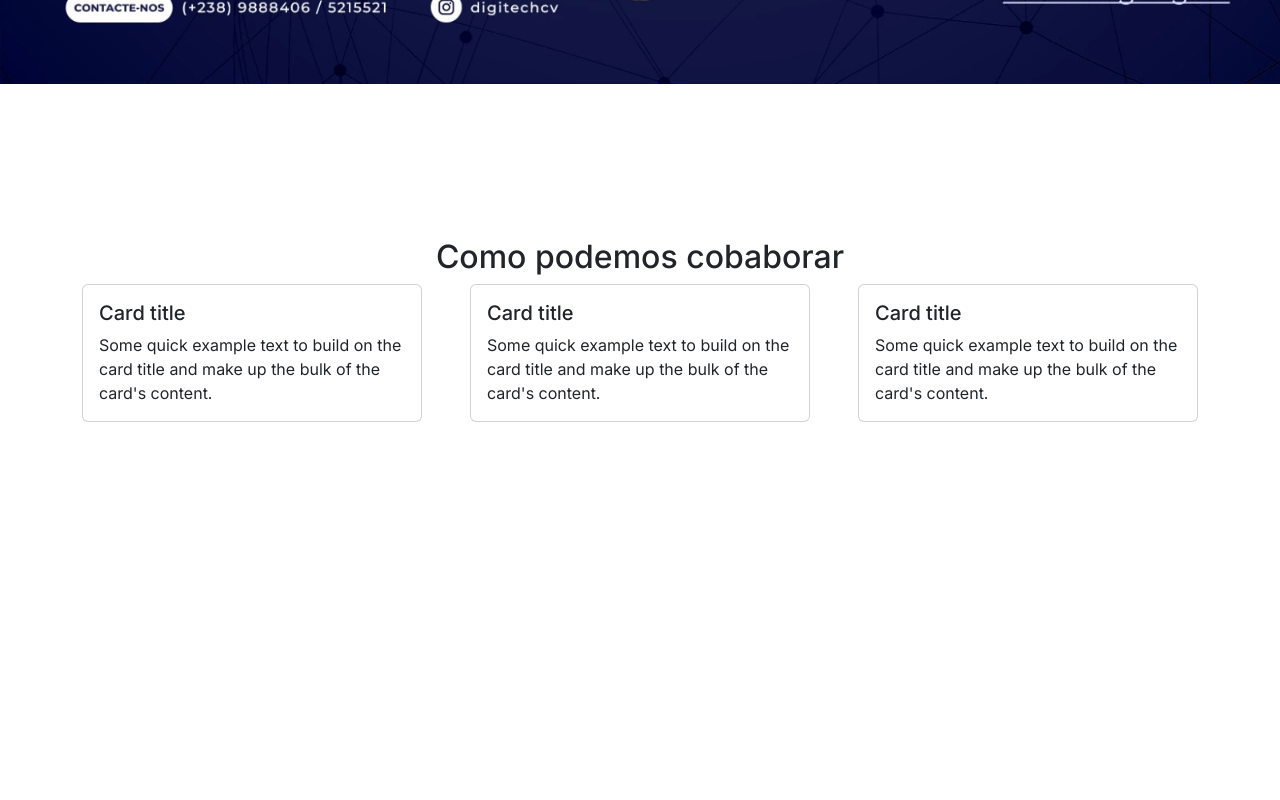
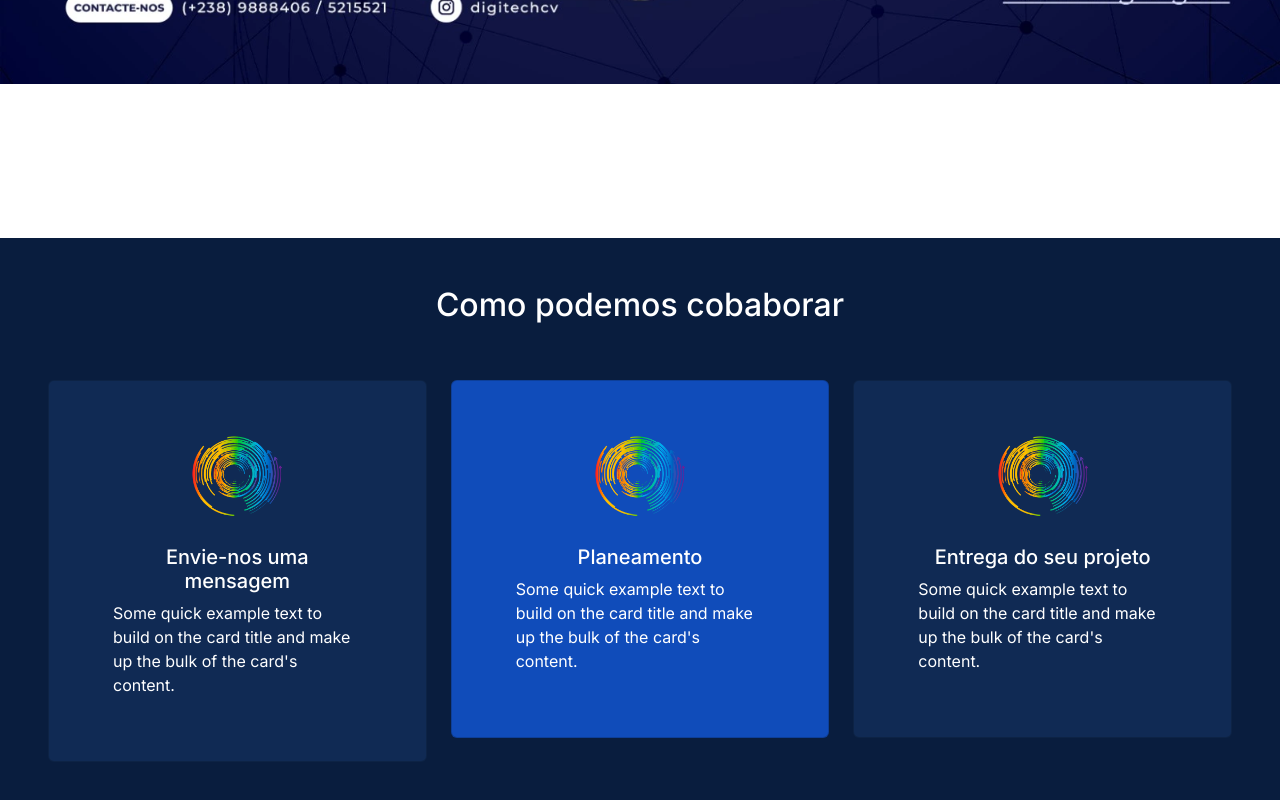
Before and after one commit to digitechcv/digitechcv-website, a Next.js app: page / in a window 1280 px wide. Shown: the part 478-1278 px from the top of the page. Before the commit the page ends 900 px from the top, so only its background shows below. Built offline with nearby package versions, Linux system fonts and the light colour scheme.

Commit message:
add how to section

```diff
--- a/src/app/components/how/how-to.tsx
+++ b/src/app/components/how/how-to.tsx
@@ -1,41 +1,53 @@
 
 "use client"
-import React from 'react'
-import { Card, Container } from 'react-bootstrap'
+import Image from 'next/image';
+import { Card, Col, Container, Row } from 'react-bootstrap'
 
 const HowTo = () => {
   return (
-    <Container>
-      <h2 className='text-center'>Como podemos cobaborar</h2>
-      <div className="content d-flex gap-5">
-        <Card className='align-items-center'>
+    <Container fluid className='p-5' style={{ backgroundColor: '#091d3e' }}>
+      <h2 className='text-center pb-5 text-white'>Como podemos cobaborar</h2>
+      <Row xs={1} md={2} lg={3} className="justify-content-center g-4">
+        <Col>
+            <Card style={{ backgroundColor: '#102a54' }} className='text-white p-5'>
+              <Image src={'/images/circle.png'} alt='' width={100} height={100} sizes='cover' className='img-fluid mx-auto d-block' />
               <Card.Body>
-            <Card.Title>Card title</Card.Title>
+                <Card.Title className='text-center'>Envie-nos uma mensagem</Card.Title>
                 <Card.Text>
                   Some quick example text to build on the card title and make up the
-              bulk of the card's content.
+                  bulk of the card&apos;s content.
                 </Card.Text>
               </Card.Body>
             </Card>
-        <Card>
+        </Col>
+
+        <Col>
+            <Card style={{ backgroundColor: '#104cba' }} className='text-white p-5'>
+              <Image src={'/images/circle.png'} alt='' width={100} height={100} sizes='cover' className='img-fluid mx-auto d-block' />
               <Card.Body>
-            <Card.Title>Card title</Card.Title>
+                <Card.Title className='text-center'>Planeamento</Card.Title>
                 <Card.Text>
                   Some quick example text to build on the card title and make up the
-              bulk of the card's content.
+                  bulk of the card&apos;s content.
                 </Card.Text>
               </Card.Body>
             </Card>
-        <Card>
+        </Col>
+
+        <Col>
+            <Card style={{ backgroundColor: '#102a54' }} className='text-white p-5'>
+            <Image src={'/images/circle.png'} alt='' width={100} height={100} sizes='cover' className='img-fluid mx-auto d-block' />
             <Card.Body>
-            <Card.Title>Card title</Card.Title>
+              <Card.Title className='text-center'>Entrega do seu projeto</Card.Title>
               <Card.Text>
                 Some quick example text to build on the card title and make up the
-              bulk of the card's content.
+                bulk of the card&apos;s content.
               </Card.Text>
             </Card.Body>
           </Card>
-      </div>
+        </Col>
+
+      </Row>
     </Container>
   )
 }
```
Also changed, not shown: public/images/circle.png (added). Lines whose indentation alone changed are shown as unchanged.
